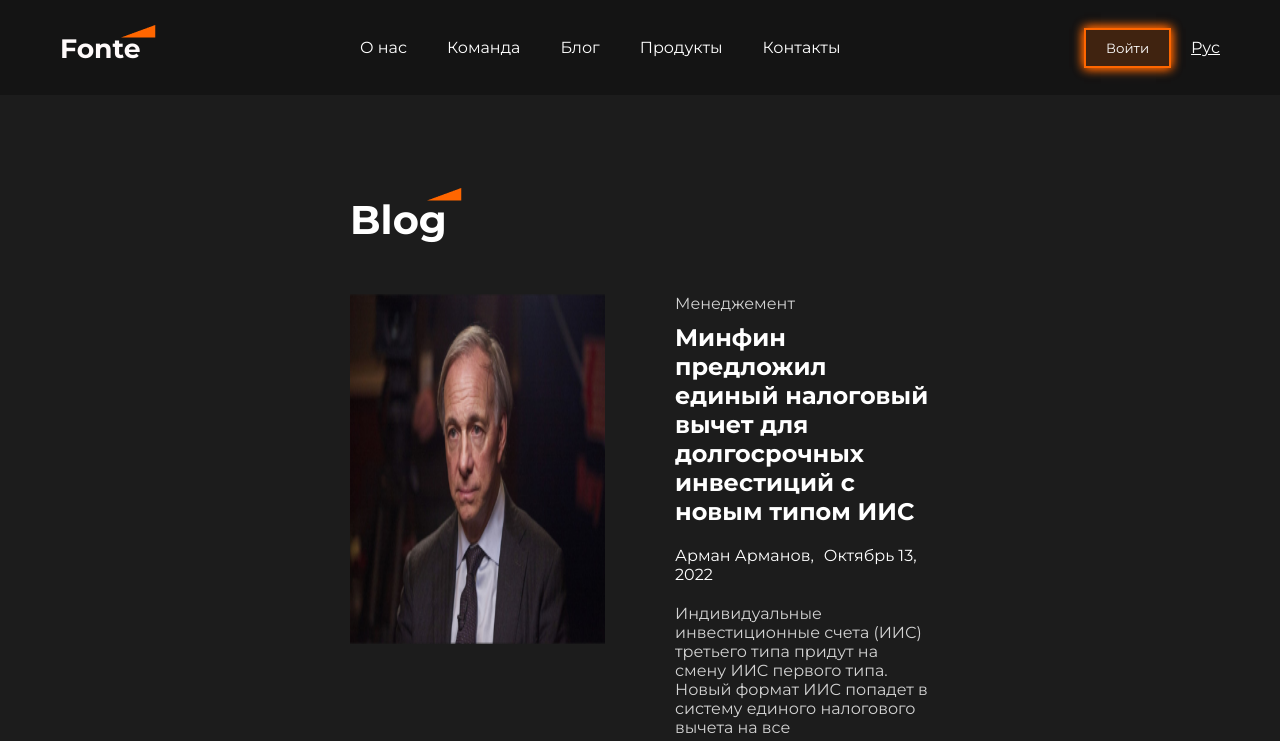
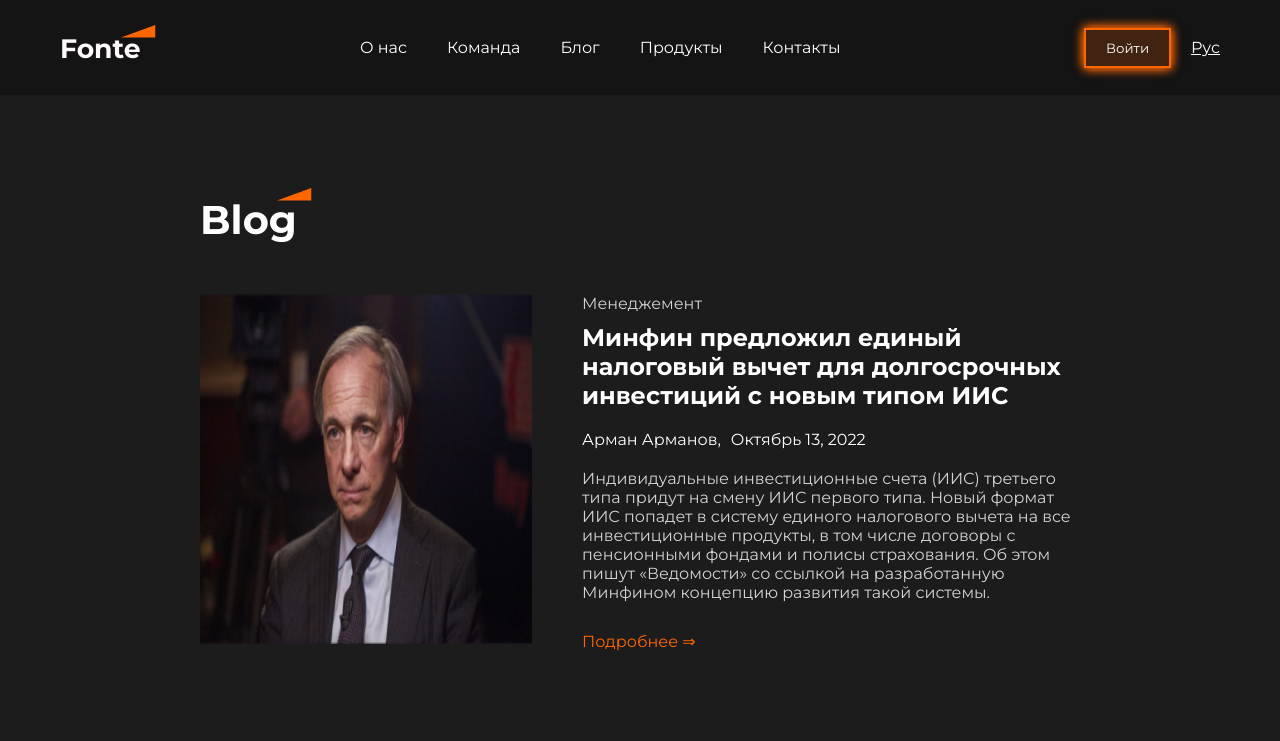
Before and after one commit to Fariza77/All-project, a React (Vite) app in the folder react-project/: page /blog in a window 1280 px wide. Shown: the top 741 px of the page. Built offline with nearby package versions, Linux system fonts and the light colour scheme.

Commit message:
blog page media

```diff
--- a/react-project/src/components/Blog/style.scss
+++ b/react-project/src/components/Blog/style.scss
@@ -52,3 +52,79 @@
         }
     }
 }
+
+
+
+@media (max-width: $xx-large-screen) {
+    .blog-page-wrapper {
+        padding: 50px 250px;
+        .item-wrapper {
+            grid-template-columns: 2fr 3fr;
+            gap: 50px;
+            img {
+
+            }
+            .info {
+
+            }
+        }
+    }
+}
+@media (max-width: $x-large-screen) {
+    .blog-page-wrapper {
+        padding: 50px 200px;
+        .item-wrapper {
+
+            img {
+
+            }
+            .info {
+
+            }
+        }
+    }
+}
+@media (max-width: $large-screen) {
+    .blog-page-wrapper {
+        padding: 50px 100px;
+        .item-wrapper {
+
+            img {
+
+            }
+            .info {
+
+            }
+        }
+    }
+}
+@media (max-width: $medium-screen) {
+    .blog-page-wrapper {
+        padding: 50px 50px;
+
+        .item-wrapper {
+            gap: 30px;
+            img {
+
+            }
+            .info {
+
+            }
+        }
+    }
+}
+@media (max-width: $small-screen) {
+    .blog-page-wrapper {
+        padding: 25px;
+
+        .item-wrapper {
+            grid-template-columns: 1fr;
+            img {
+
+            }
+            .info {
+
+            }
+        }
+    }
+}
```
Also changed, not shown: react-project/src/components/Blog/Item.jsx (+11 -10 lines).
